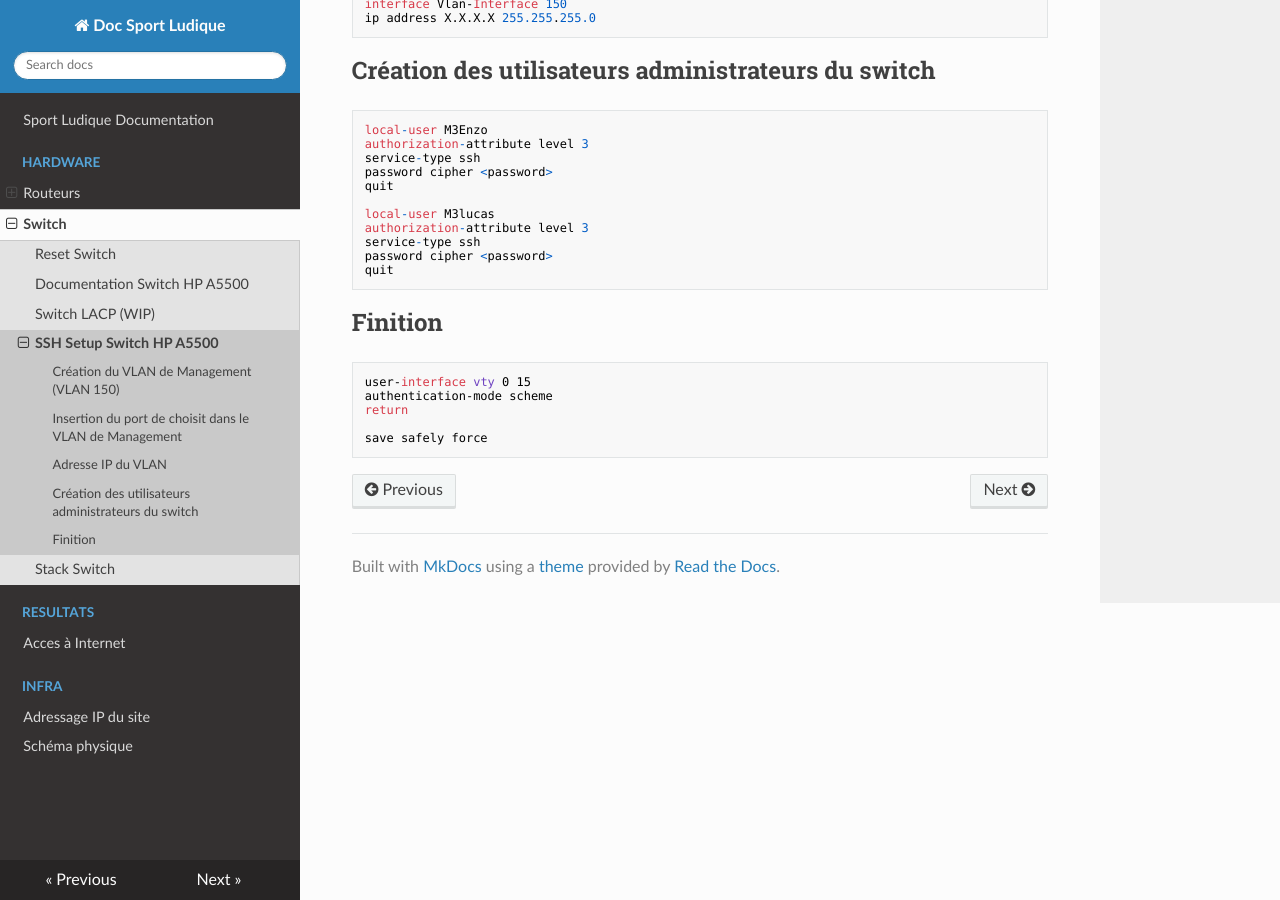
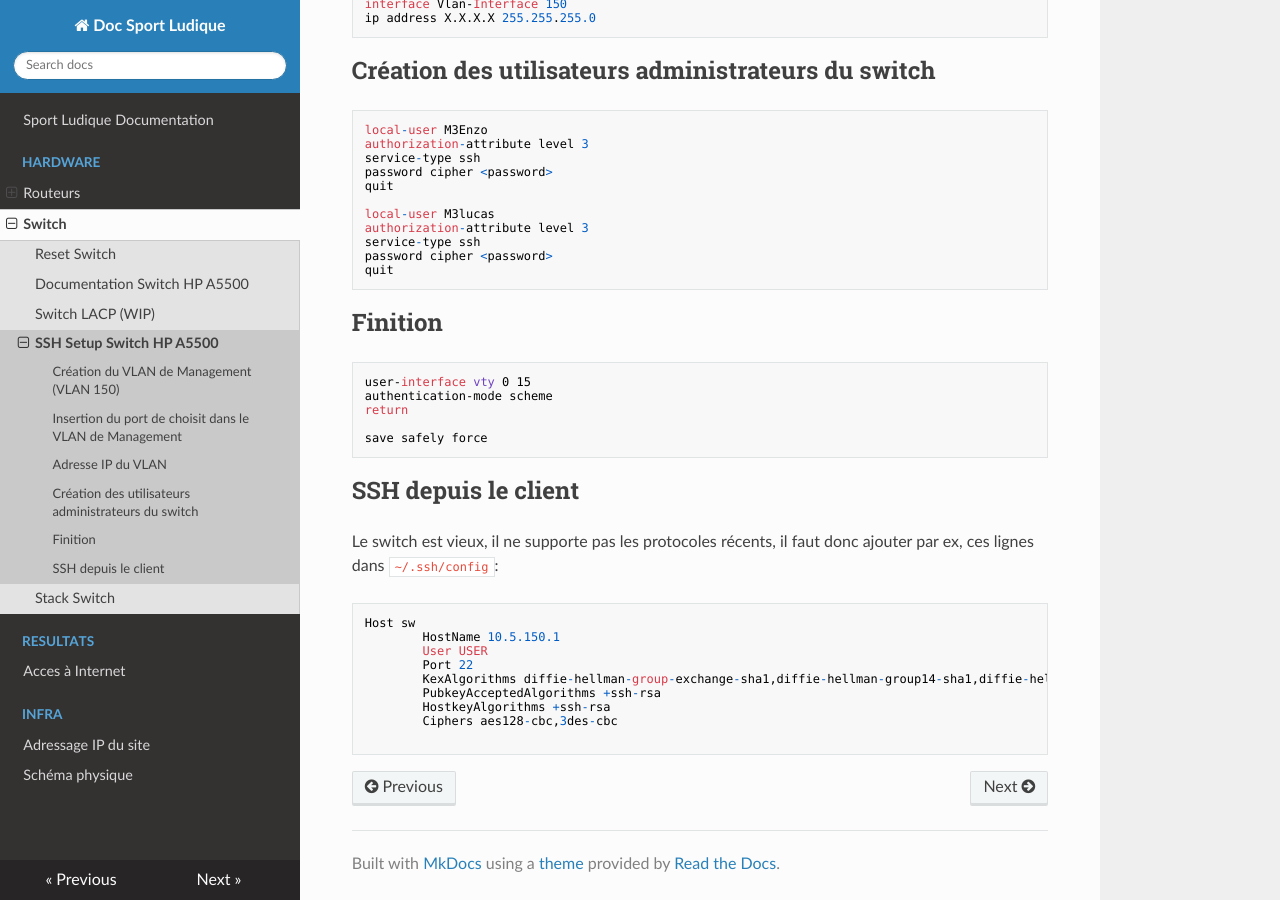
Before and after one commit to DSISportLudique/SportLudique2Doc, an MkDocs documentation site: the page built from docs/Hardware/Switch/SwitchSSH.md, in a window 1280 px wide and 900 px high, scrolled down 698 px. Built offline with MkDocs 1.6.1, drawn with Linux system fonts in a browser that asks for light colours; nearby versions of some CDN libraries.

Commit message:
base guidelines on doc + ssh client conf in SwitchSSH.md

````diff
--- a/docs/Hardware/Switch/SwitchSSH.md
+++ b/docs/Hardware/Switch/SwitchSSH.md
@@ -54,3 +54,17 @@ return
 
 save safely force
 ```
+
+## SSH depuis le client
+Le switch est vieux, il ne supporte pas les protocoles récents, il faut donc ajouter par ex, ces lignes dans `~/.ssh/config`:
+```
+Host sw
+        HostName 10.5.150.1
+        User USER
+        Port 22
+        KexAlgorithms diffie-hellman-group-exchange-sha1,diffie-hellman-group14-sha1,diffie-hellman-group1-sha1
+        PubkeyAcceptedAlgorithms +ssh-rsa
+        HostkeyAlgorithms +ssh-rsa
+        Ciphers aes128-cbc,3des-cbc
+
+```
````
Also changed, not shown: README.md (+17 -0 lines).
